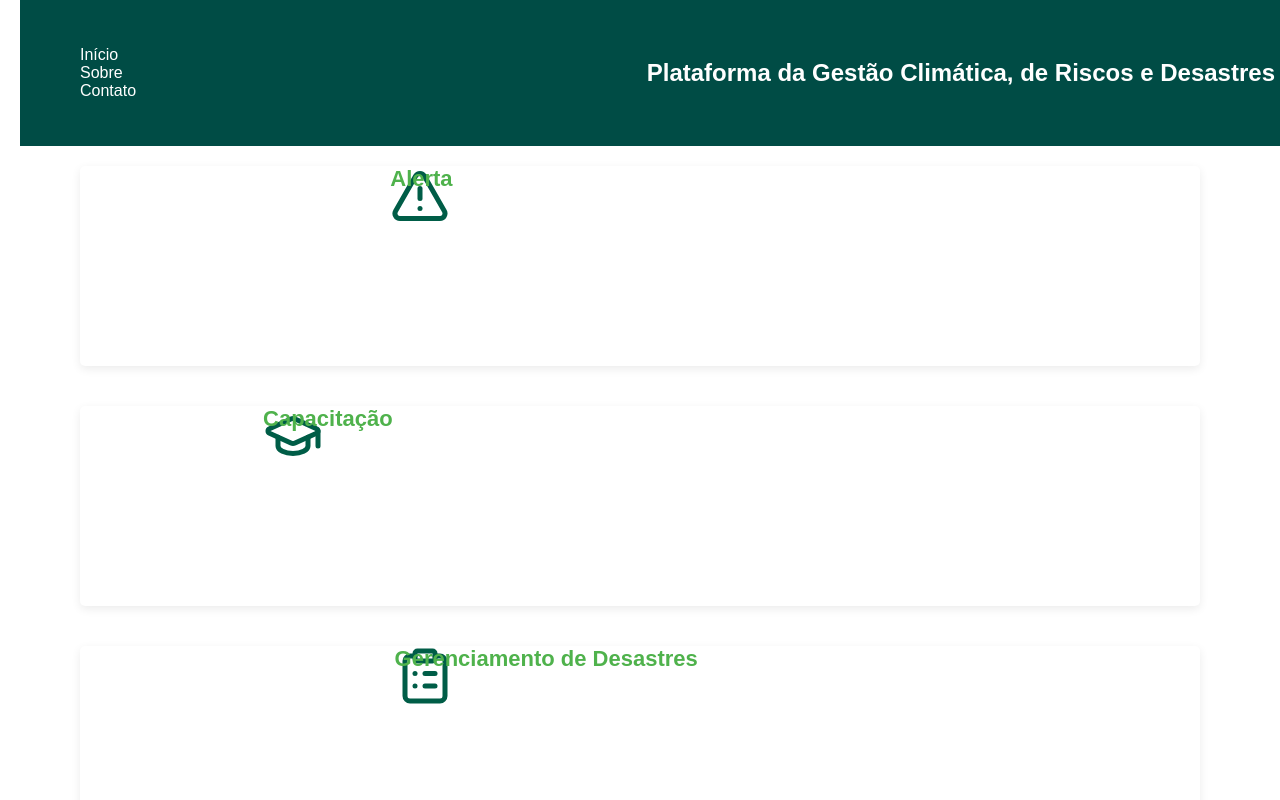
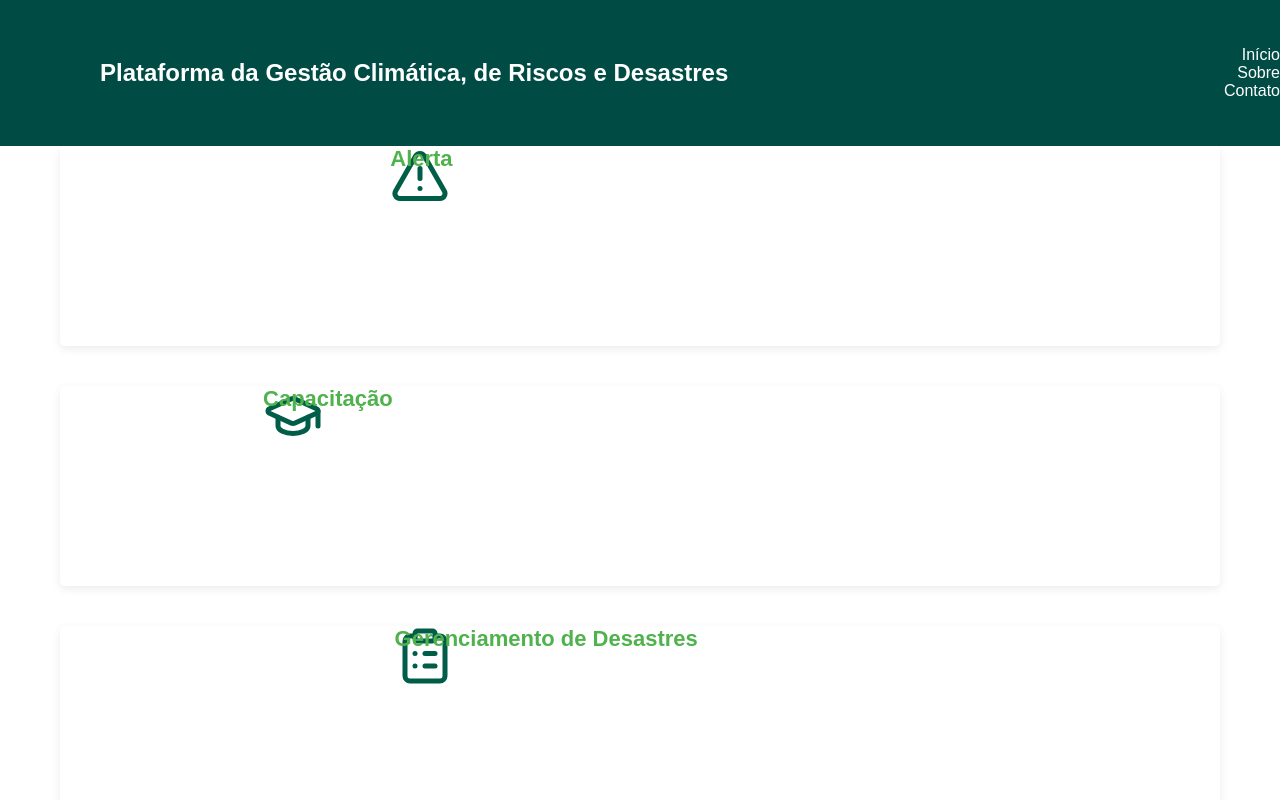
Before and after one commit to mariicoxta/plataformaconclima, a plain HTML site: page index.html in a window 1280 px wide. Shown: the top 800 px of the page. Drawn offline with nearby package versions, Linux system fonts and the light colour scheme.

Commit message:
Update index.html

```diff
--- a/index.html
+++ b/index.html
@@ -7,16 +7,15 @@
   <style>
 body, html {
   margin: 0;
-  padding: 10px;
   justify-content: center;
   font-family: Arial, sans-serif;
+  border-block-end: 10x solid green;
   }
 
 .titulo-menu {
   color: #ffffff;
   font-size: 24px;
   font-weight: bold;
-  right: 25px;
   position: absolute;
   top: 0;
   transform: translateY(-50%);
@@ -24,12 +23,13 @@ body, html {
 
 .menu-topo {
   top: 0;
+  text-align: right;
   position: fixed;
   width: 100%;
   background: #004c45;
   padding: 30px 0;
   z-index: 1000;
-  display: flex;
+  display: fixed;
   }
 
 .menu-topo ul {
@@ -38,7 +38,7 @@ body, html {
   }
 
  .menu-topo li {
-  margin: 0 20px;
+  margin: 0;
  }
 
  .menu-topo a {
@@ -54,15 +54,15 @@ body, html {
   box-sizing: border-box;
   }
 h1 {
-  text-align: center;
-  padding-left: 40px;
+  text-align: left;
+  padding: 20px;
   color: white;
   position: fixed;
   font-size: 24px;
   }
 
  .container-cards {
-  font-size: flex;
+  font-size: fixed;
   text-align: center;
   display: contents;
   right: 80px;
```
